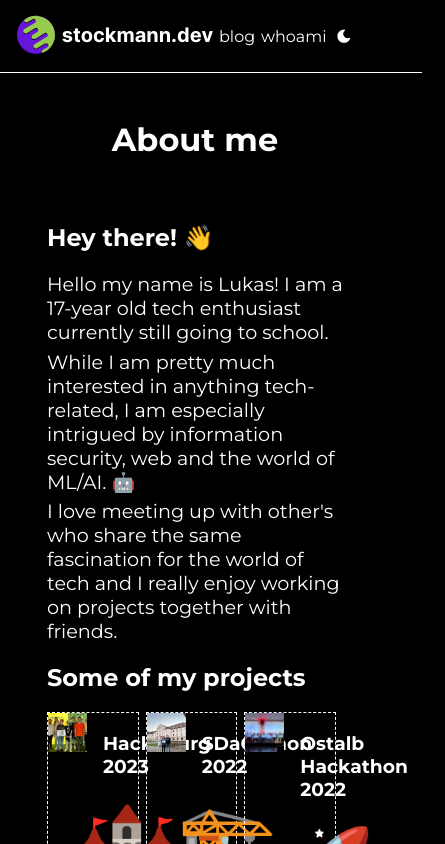
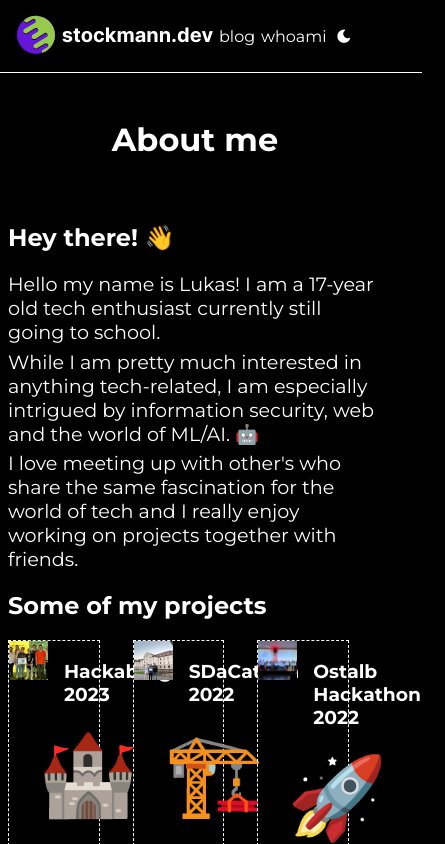
Before and after one commit to lstuma/stockmann.dev, a React (Create React App) app: page /about in a window 390 px wide. Shown: the top 844 px of the page, 445 px wide, since content can reach past the window. Built offline with nearby package versions, Linux system fonts and the light colour scheme.

Commit message:
added more mobile support

```diff
--- a/src/api/blog/blogpreview.css
+++ b/src/api/blog/blogpreview.css
@@ -8,3 +8,10 @@
 .featured-article h2 {
     font-family: Fira;
 }
+
+/* on mobile: less preview padding */
+@media (max-width:1000px) {
+    .featured-article {
+        max-width: 90vw;
+    }
+}
--- a/src/components/header.css
+++ b/src/components/header.css
@@ -24,12 +24,6 @@ header .icon {
     height: 2.5em;
     margin-right: 1.5vw;
 }
-/* on mobile: remove icon */
-@media (max-width:370px) {
-    header .icon {
-        display: none;
-    }
-}
 
 header .logo {
     font-family: Inter;
@@ -53,3 +47,14 @@ header .logo, header .item {
 header .logo:hover, header .item:hover {
     color: white;
 }
+
+/* on mobile: remove icon */
+@media (max-width:370px) {
+    header .icon {
+        display: none;
+    }
+    header > div {
+        transform: translateY(.2em);
+    }
+
+}
--- a/src/css/base.css
+++ b/src/css/base.css
@@ -14,3 +14,11 @@ html {
     padding-right: 10vw;
     padding-top: 3em;
 }
+
+/* on mobile: no content padding */
+@media (max-width:1000px) {
+    #content {
+        padding-left: 0;
+        padding-right: 0;
+    }
+}
```
